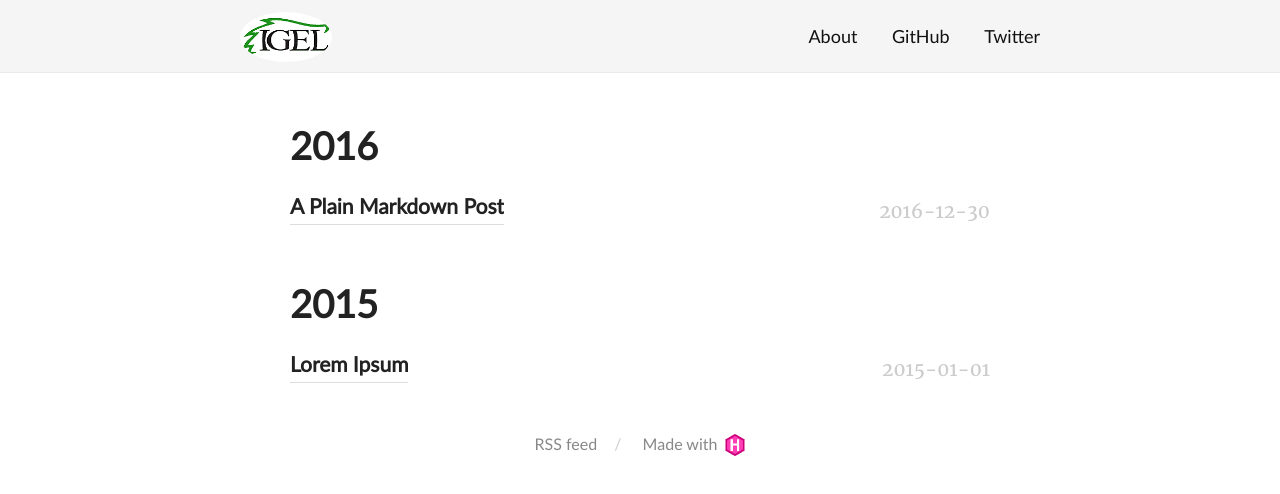
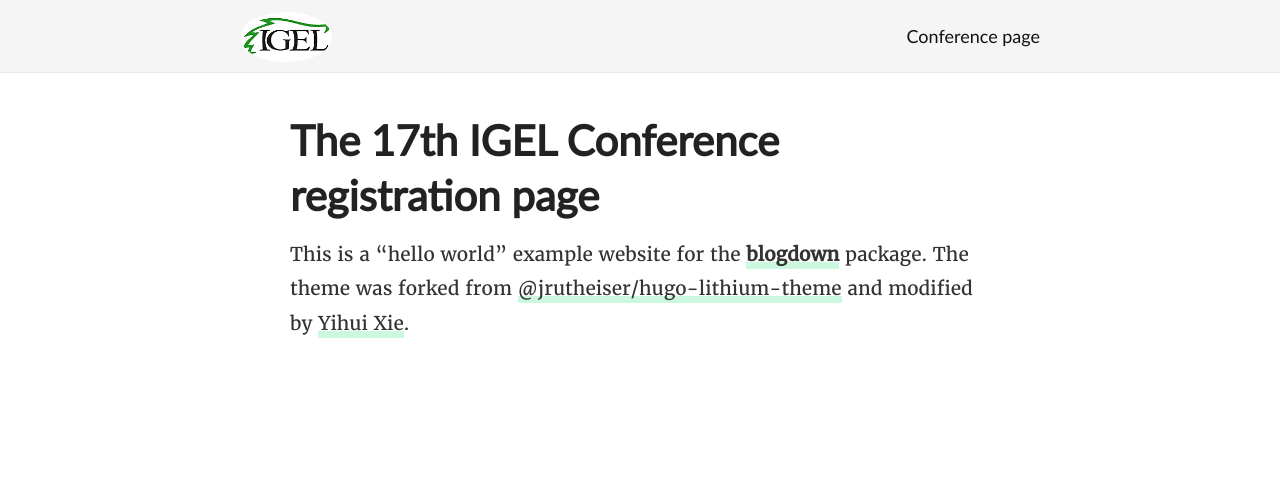
Before and after one commit to IGELsociety/IGEL2021, a plain HTML site: page public/index.html in a window 1280 px wide. Drawn offline with Linux system fonts and the light colour scheme.

Commit message:
basic page

```diff
--- a/public/index.html
+++ b/public/index.html
@@ -44,11 +44,7 @@
 
   <ul class="nav-links">
 
-    <li><a href="/about/">About</a></li>
-
-    <li><a href="https://github.com/rstudio/blogdown">GitHub</a></li>
-
-    <li><a href="https://twitter.com/rstudio">Twitter</a></li>
+    <li><a href="https://www.liverpool.ac.uk/english/our-events/igel2021/">Conference page</a></li>
 
   </ul>
 </nav>
@@ -58,46 +54,23 @@
 
 <main class="content" role="main">
 
+  <article class="article">
 
-  <div class="archive">
+
+    <h1 class="article-title">The 17th IGEL Conference registration page</h1>
 
 
 
+    <div class="article-content">
+      <p>This is a &ldquo;hello world&rdquo; example website for the <a href="https://github.com/rstudio/blogdown"><strong>blogdown</strong></a> package. The theme was forked from <a href="https://github.com/jrutheiser/hugo-lithium-theme">@jrutheiser/hugo-lithium-theme</a> and modified by <a href="https://github.com/yihui/hugo-lithium">Yihui Xie</a>.</p>
 
-
-    <h2 class="archive-title">2016</h2>
-
-    <article class="archive-item">
-      <a href="/2016/12/30/a-plain-markdown-post/" class="archive-item-link">A Plain Markdown Post</a>
-      <span class="archive-item-date">
-        2016-12-30
-      </span>
-    </article>
-
-
-    <h2 class="archive-title">2015</h2>
-
-    <article class="archive-item">
-      <a href="/2015/01/01/lorem-ipsum/" class="archive-item-link">Lorem Ipsum</a>
-      <span class="archive-item-date">
-        2015-01-01
-      </span>
-    </article>
-
-
-  </div>
+    </div>
+  </article>
 
 </main>
 
       <footer class="footer">
-        <ul class="footer-links">
-          <li>
-            <a href="/index.xml" type="application/rss+xml" target="_blank">RSS feed</a>
-          </li>
-          <li>
-            <a href="https://gohugo.io/" class="footer-links-kudos">Made with <img src="/images/hugo-logo.png" alt="Img link to Hugo website" width="22" height="22"></a>
-          </li>
-        </ul>
+
       </footer>
 
     </div>
```
